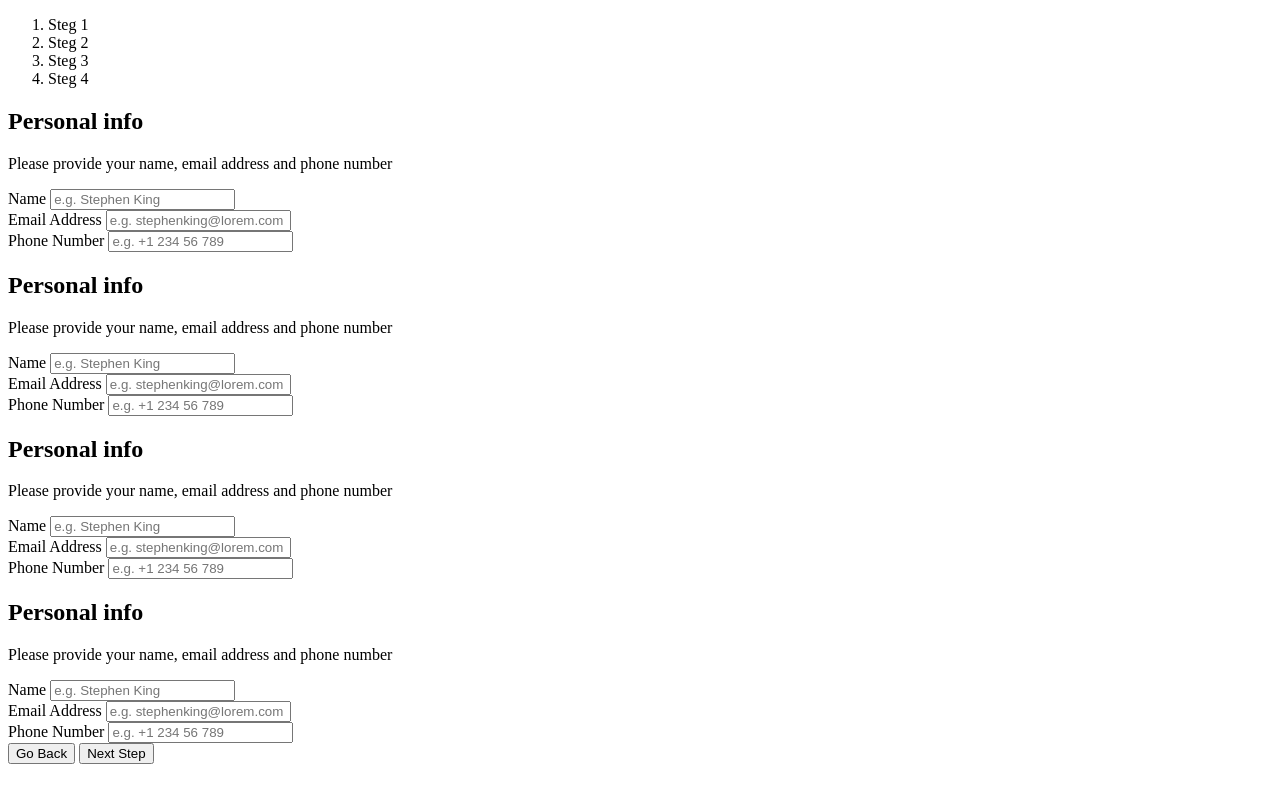
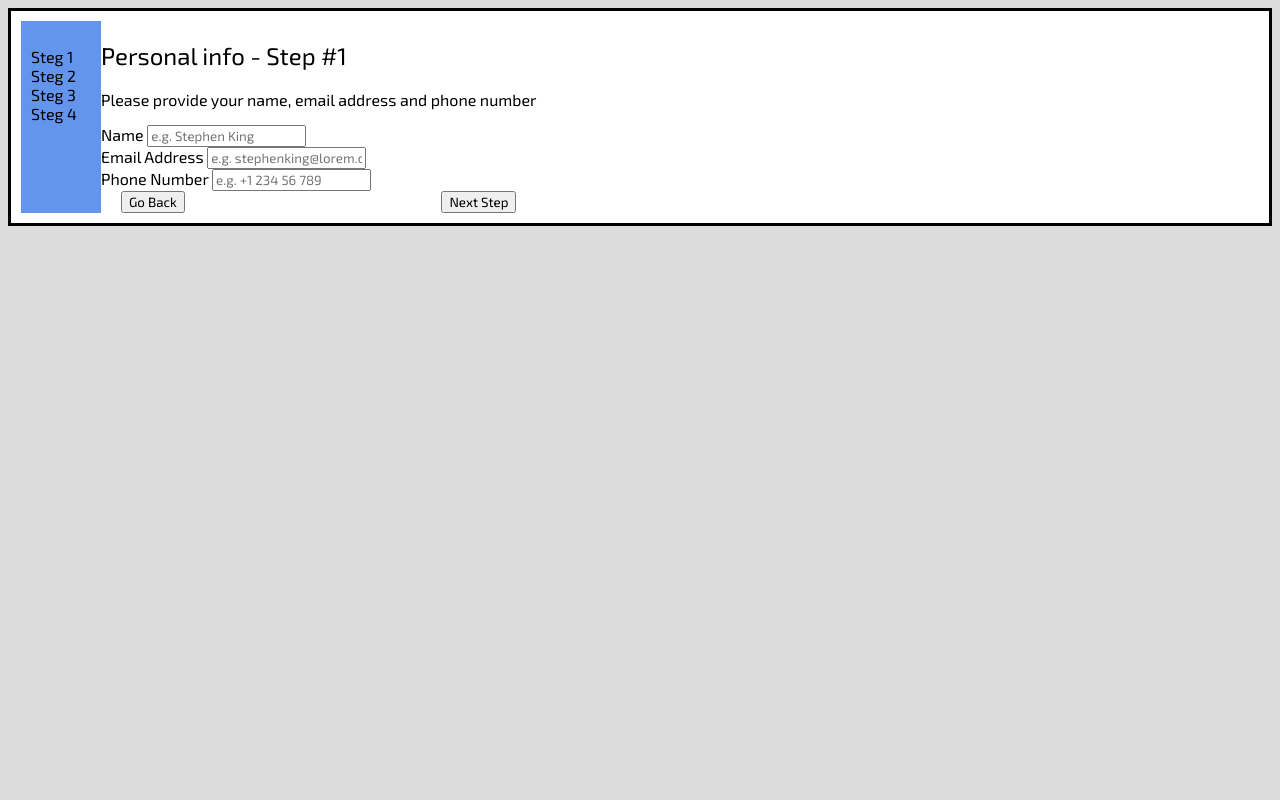
Before and after one commit to LarsGJobloop/kodeloftet-28-02-24, a website: page index.html in a window 1280 px wide. Drawn offline with Linux system fonts and the light colour scheme.

Commit message:
add some basic styling

```diff
--- a/index.html
+++ b/index.html
@@ -7,6 +7,10 @@
   <meta name="viewport" content="width=device-width" />
   <link rel="stylesheet" href="styles.css" />
   <script type="module" src="script.js"></script>
+  <link rel="preconnect" href="https://fonts.googleapis.com">
+  <link rel="preconnect" href="https://fonts.gstatic.com" crossorigin>
+  <link href="https://fonts.googleapis.com/css2?family=Exo+2:ital,wght@0,100..900;1,100..900&display=swap"
+    rel="stylesheet">
 </head>
 
 <body>
@@ -23,11 +27,12 @@
       </ol>
     </aside>
 
+    <div>
       <!-- Valg Boks -->
       <div class="choice-box">
         <!-- Første steg -->
-      <div class="current-step">
-        <h1>Personal info</h1>
+        <div class="step current-step">
+          <h1>Personal info - Step #1</h1>
           <p>Please provide your name, email address and phone number</p>
 
           <div>
@@ -47,8 +52,8 @@
         </div>
 
         <!-- Andre steg -->
-      <div>
-        <h1>Personal info</h1>
+        <div class="step">
+          <h1>Personal info - Step #2</h1>
           <p>Please provide your name, email address and phone number</p>
 
           <div>
@@ -68,8 +73,8 @@
         </div>
 
         <!-- Tredje steg -->
-      <div>
-        <h1>Personal info</h1>
+        <div class="step">
+          <h1>Personal info - Step #3</h1>
           <p>Please provide your name, email address and phone number</p>
 
           <div>
@@ -89,8 +94,8 @@
         </div>
 
         <!-- Fjerde (Siste) steg -->
-      <div>
-        <h1>Personal info</h1>
+        <div class="step">
+          <h1>Personal info - Step #4</h1>
           <p>Please provide your name, email address and phone number</p>
 
           <div>
@@ -115,6 +120,7 @@
         <button>Go Back</button>
         <button>Next Step</button>
       </nav>
+    </div>
   </section>
 
 </body>
--- a/styles.css
+++ b/styles.css
@@ -1,9 +1,45 @@
-.multi-step-form {}
+* {
+  font-family: "Exo 2", sans-serif;
+  font-optical-sizing: auto;
+  font-weight: normal;
+  font-style: normal;
+}
 
-.main-navigasjon {}
+
+body {
+  background-color: gainsboro;
+}
+
+ol {
+  list-style-type: none;
+  padding: 0px;
+}
+
+.multi-step-form {
+  display: flex;
+  border: solid;
+  background-color: white;
+  padding: 10px;
+}
+
+.main-navigasjon {
+  background-color: cornflowerblue;
+  min-width: 60px;
+  padding: 10px;
+}
 
 .choice-box {}
 
-.navgation {}
+.navgation {
+  display: flex;
+  justify-content: space-between;
+  padding: 0px 20px;
+}
 
-.current-step {}
+.step {
+  display: none;
+}
+
+.current-step {
+  display: unset;
+}
```
Lines whose indentation alone changed are shown as unchanged.
